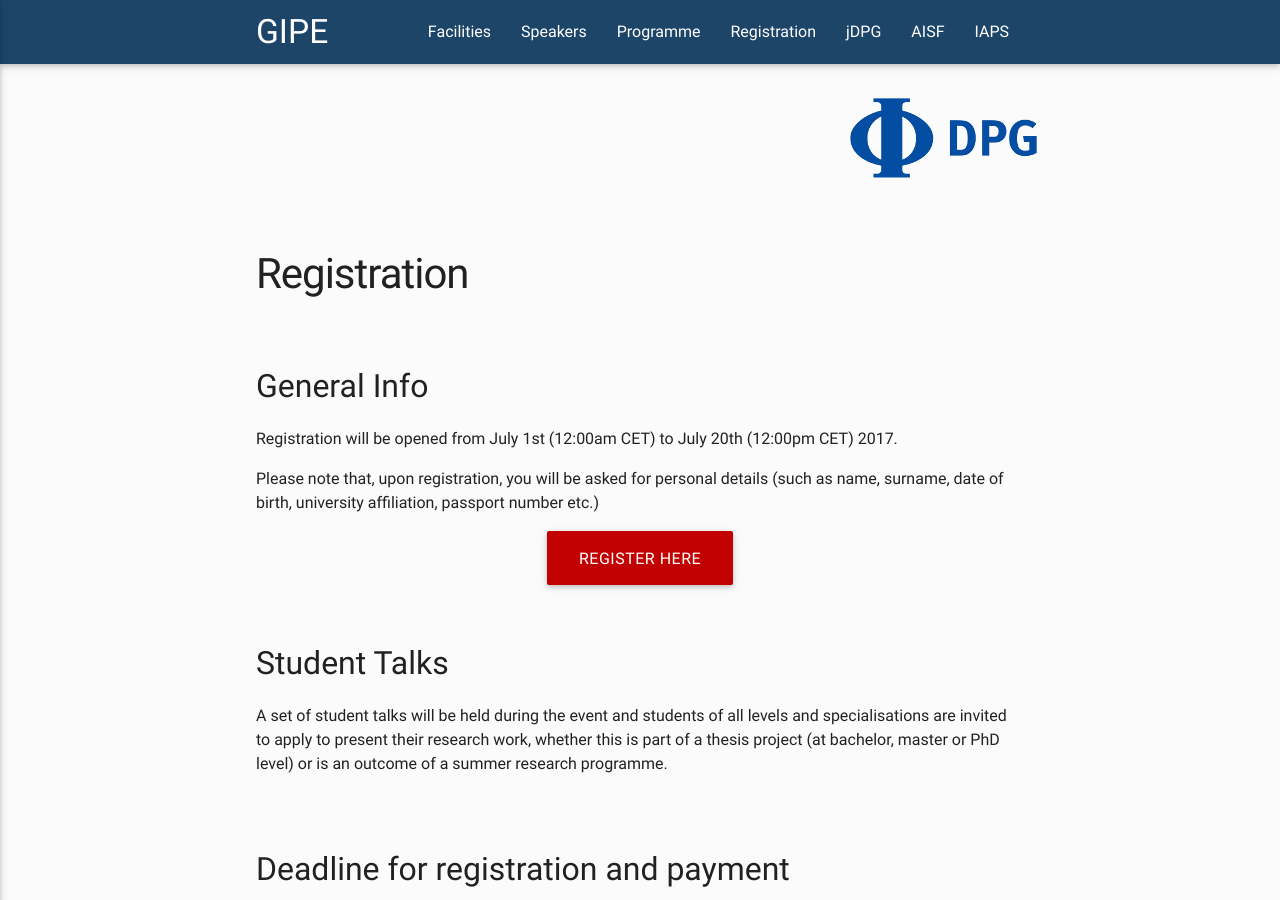
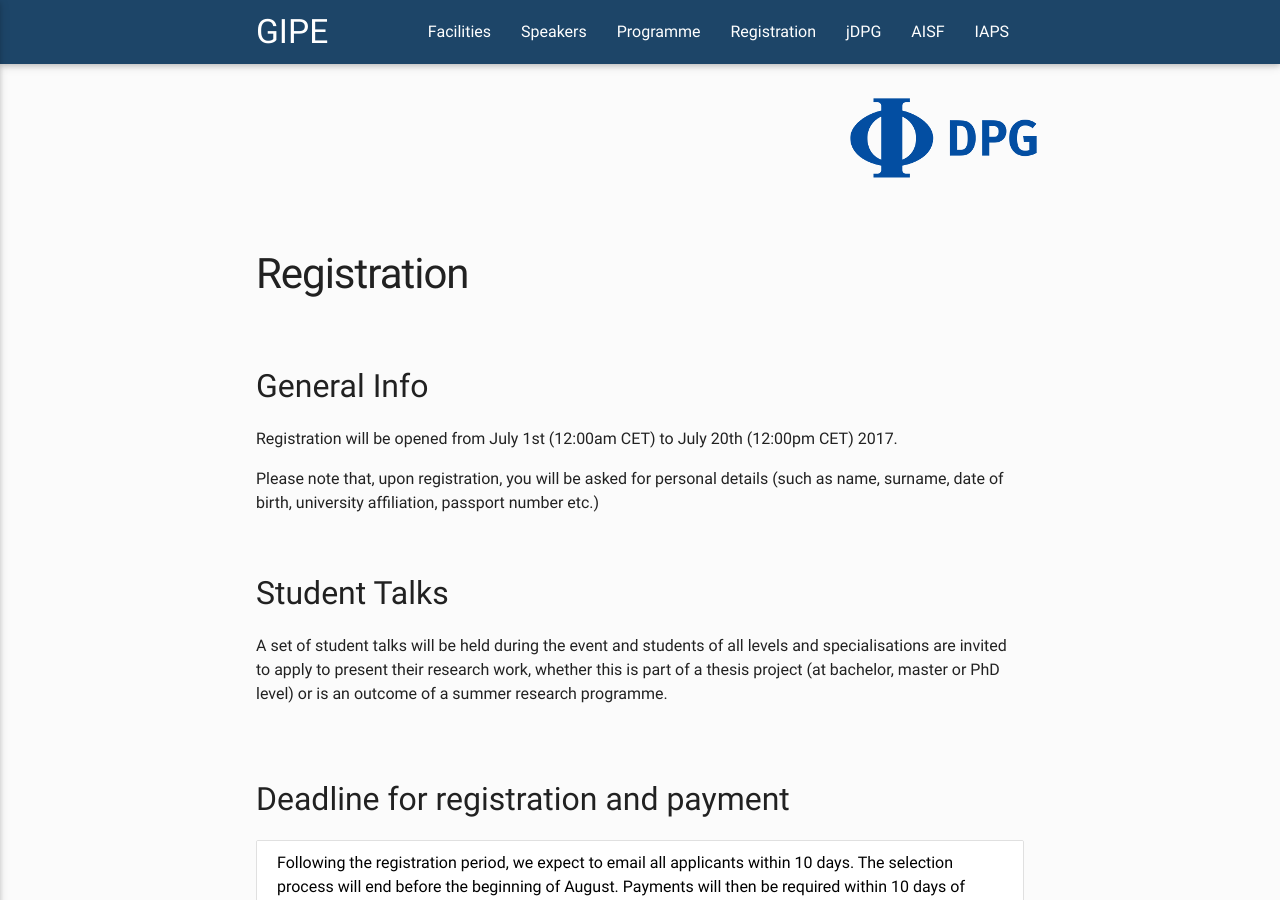
Before and after one commit to eligara/gipe, a Jekyll site: the page built from registration.html, in a window 1280 px wide and 900 px high. Built offline with Jekyll 4.4.1, drawn with Linux system fonts in a browser that asks for light colours; nearby versions of some CDN libraries.

Commit message:
Update registration.html

```diff
--- a/registration.html
+++ b/registration.html
@@ -9,8 +9,8 @@ title: Registration
 <p>
         {{ site.data.registration.info }}
   </p>
-  <div style="text-align:center;"><a class="waves-effect waves-light btn-large" href="https://www.dpg-physik.de/dpg/gliederung/junge/profil/ateam/ausland/GIPE/anmeldung/anmeldung.html">Register here</a></div>
-</div>
+ <!--<div style="text-align:center;"><a class="waves-effect waves-light btn-large" href="https://www.dpg-physik.de/dpg/gliederung/junge/profil/ateam/ausland/GIPE/anmeldung/anmeldung.html">Register here</a></div>
+</div>-->
 
 
 {% if site.data.registration.posters? %}
```
